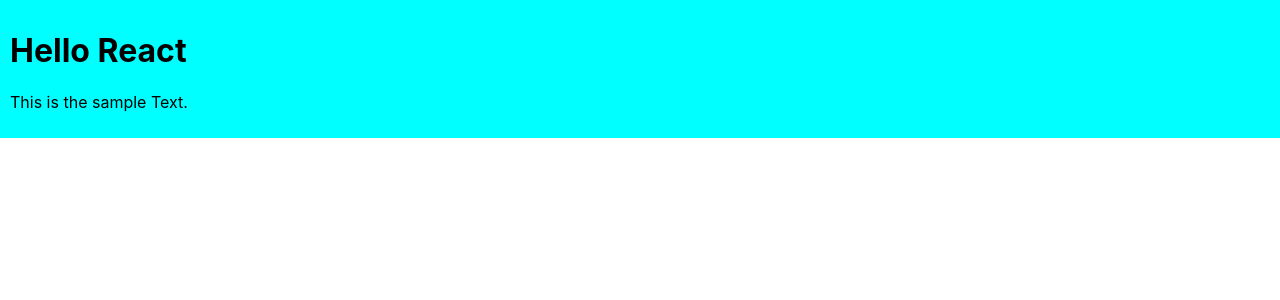
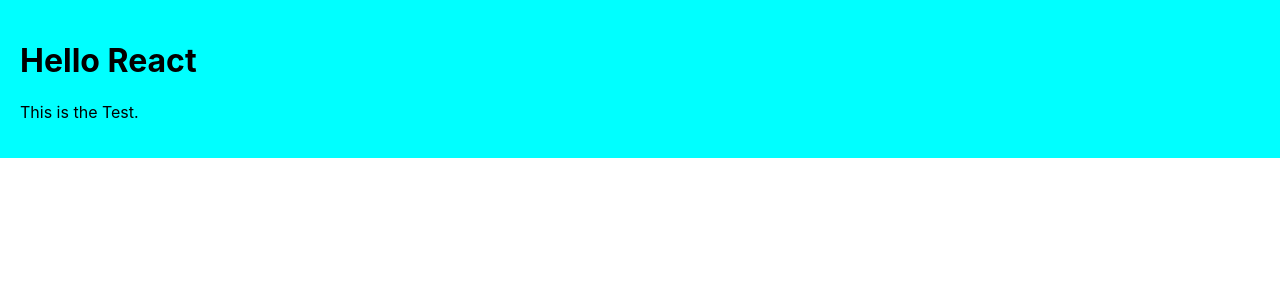
Before and after one commit to r1d3rzz/learn-React, a React (Create React App) app: page / in a window 1280 px wide. Shown: the top 300 px of the page. Built offline with nearby package versions, Linux system fonts and the light colour scheme.

Commit message:
separete css file

```diff
--- a/src/App.js
+++ b/src/App.js
@@ -1,13 +1,16 @@
 import React from "react";
+
 import Toolbar from "./Toolbar";
 
 class App extends React.Component {
   render() {
     return (
-      <Toolbar>
-        <h1>Hello React</h1>
-        <p>This is the sample Text.</p>
-      </Toolbar>
+      <div>
+        <Toolbar>
+          <h1>Hello React</h1>
+          <p>This is the Test.</p>
+        </Toolbar>
+      </div>
     );
   }
 }
--- /dev/null
+++ b/src/Toolbar.css
@@ -0,0 +1,4 @@
+.toolBar {
+  background-color: cyan;
+  padding: 20px;
+}
--- a/src/Toolbar.js
+++ b/src/Toolbar.js
@@ -1,12 +1,10 @@
 import React from "react";
+
+import "./Toolbar.css";
 
 class Toolbar extends React.Component {
   render() {
-    return (
-      <div style={{ backgroundColor: "cyan", padding: 10 }}>
-        {this.props.children}
-      </div>
-    );
+    return <div className="toolBar">{this.props.children}</div>;
   }
 }
 
```
